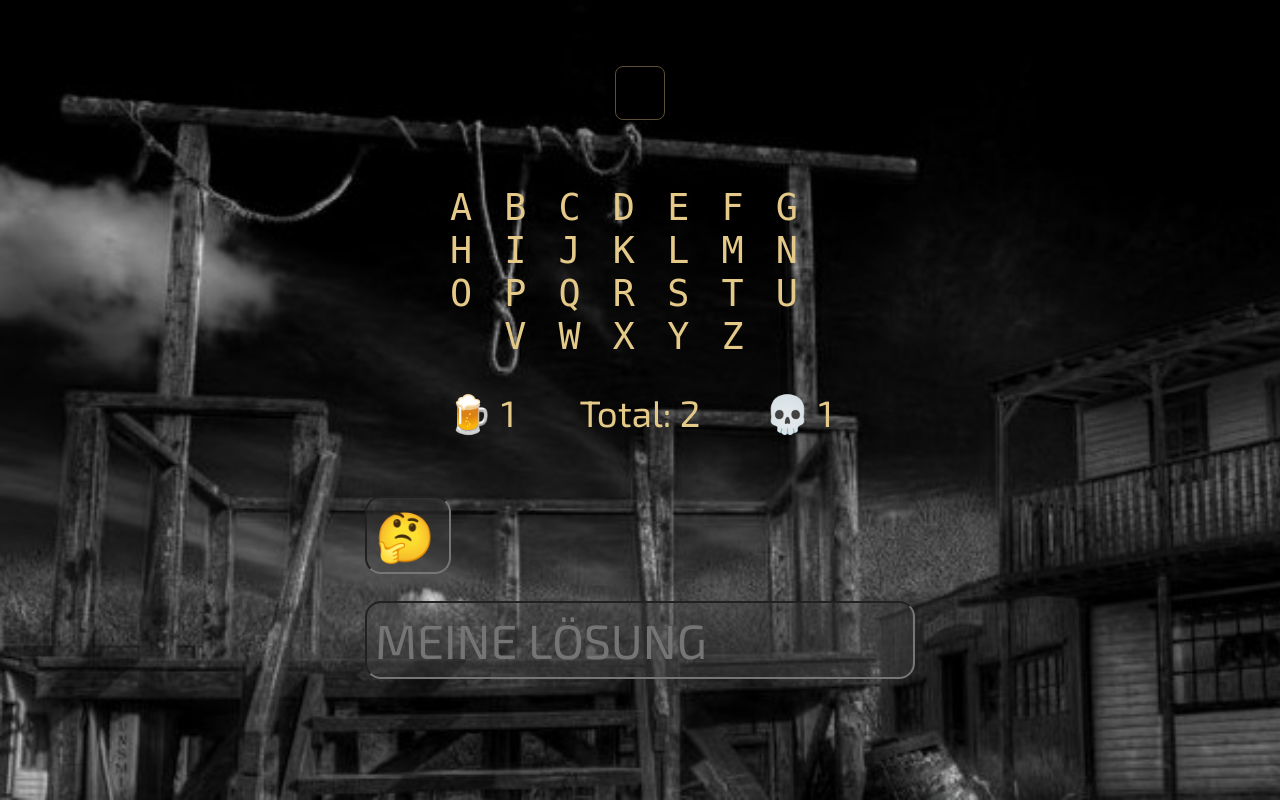
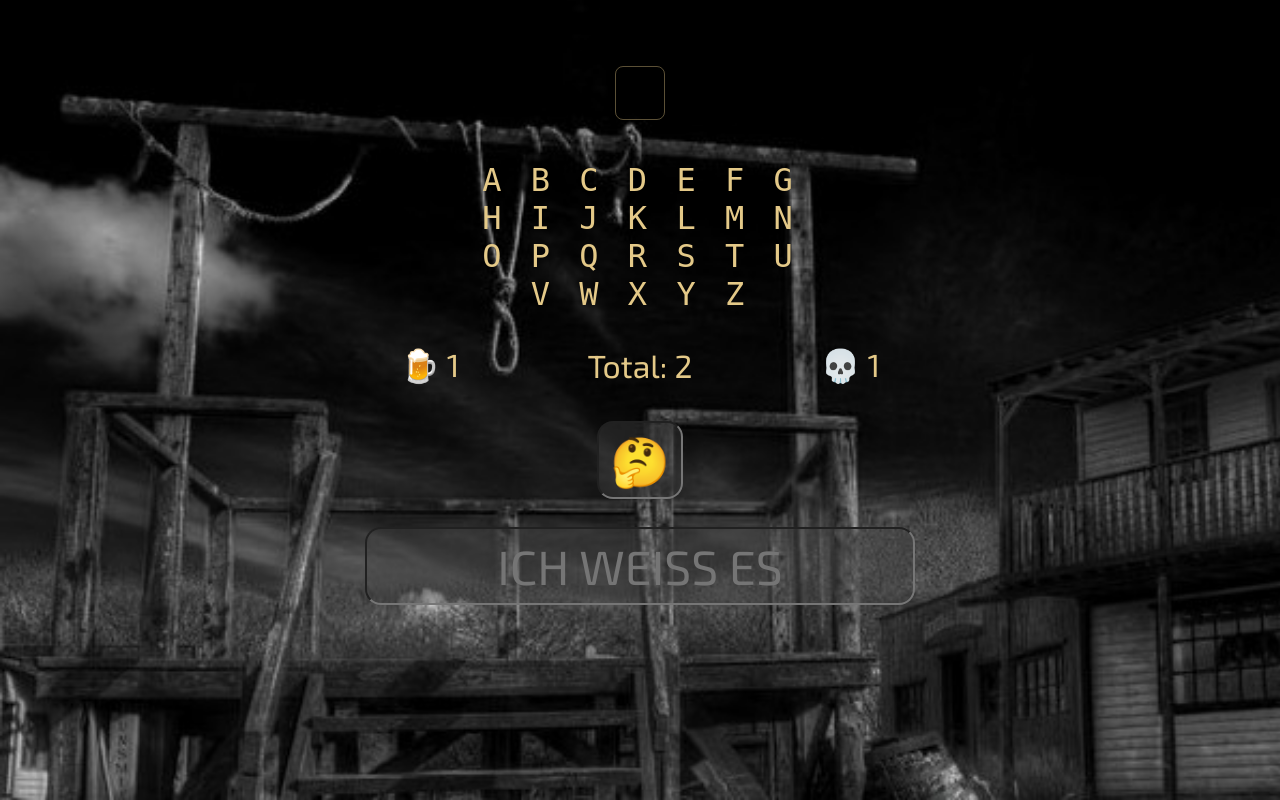
Before and after one commit to erik-berndt/hangman, a PHP site: page / in a window 1280 px wide. Run offline with PHP 8.4, Linux system fonts and the light colour scheme; the visitor is signed in with stand-in values (Sample User, id 1); data that the repository does not hold is empty.

Commit message:
center items

```diff
--- a/checkMatches.php
+++ b/checkMatches.php
@@ -69,9 +69,14 @@ $i = 0;
 foreach($alpha as $abc) {
   if ($i % 7 == 0) {
     echo "<div class='blockline'>";
+    $abc = ' ' . $abc;
   }
-  if (in_array($abc, $_SESSION['wrong']) || in_array($abc, $_SESSION['right'])) {
+  if (in_array(trim($abc), $_SESSION['wrong']) || in_array(trim($abc), $_SESSION['right'])) {
+    if ($i % 7 == 0) {
+      $abc = ' 📌';
+    } else {
     $abc = '📌';
+    }
   } else {
     $abc = $abc . ' ';
   }
--- a/index.php
+++ b/index.php
@@ -40,10 +40,16 @@ echo "
 ?>
 			<div>
 				<form method="POST">
-					<input id="guess" type="text" name="guess"  autocomplete="off" size="1"
+				<div class="form">
+					<div>
+						<input id="guess" type="text" name="guess"  autocomplete="off" size="1"
 							minlength="1" maxlength="1" placeholder="🤔" autofocus><br>
-				 	<input id="solution" type="text" name="solution" autocomplete="off" placeholder="meine Lösung">
+					</div>
+					<div>
+				 		<input id="solution" type="text" name="solution" autocomplete="off" placeholder="ich weiss es">
+					</div>
 					<button type="submit" hidden></button>
+				</div>
 				</form>
 			</div>
 		</div>
--- a/public/css/style.css
+++ b/public/css/style.css
@@ -16,6 +16,9 @@ body {
 }
 
 input {
+	cursor: pointer;
+	direction: ltr;
+	text-align: center;
 	margin-top: 5%;
 	padding: .5rem;
 	border-radius: 1rem;
@@ -30,6 +33,12 @@ input {
 pre {
 	margin: 0;
 	padding: 0;
+}
+
+.form {
+	display: flex;
+	flex-direction: column;
+	align-items: center;
 }
 
 .phrase {
@@ -54,9 +63,9 @@ pre {
 
 .letterblock {
 	color: #E4C988;
-	margin-top: 5%;
+	margin-top: 3%;
 	display: flex;
-	font-size: 2.3rem;
+	font-size: 2.0rem;
 	flex-direction: column;
 	align-items: center;
 }
@@ -72,11 +81,11 @@ pre {
 
 .count {
 	display: flex;
-	justify-content: space-between;
+	align-items: center;
 }
 
 .value {
-	margin: 2rem 2rem;
+	margin: 2rem 4rem;
 }
 
 .win,
```
